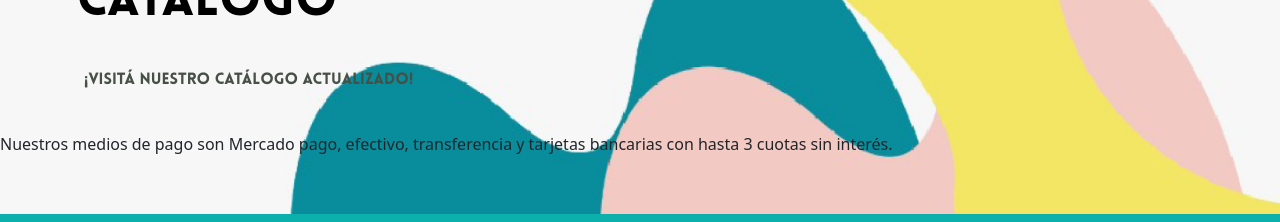
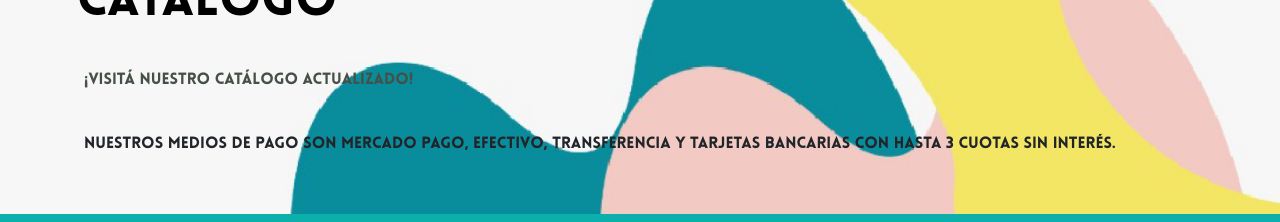
Before and after one commit to sist3rs/sist3rs, a React (Vite) app: page / in a window 1280 px wide. Shown: the part 860-1082 px from the top of the page. Built offline with nearby package versions, Linux system fonts and the light colour scheme.

Commit message:
Update Catalog.jsx

```diff
--- a/src/components/Catalog/Catalog.jsx
+++ b/src/components/Catalog/Catalog.jsx
@@ -152,7 +152,7 @@ const Catalog = () => {
        <p class="catalogo-link"><a href="https://photos.google.com/share/AF1QipODeyyXUrgw2Ymspo8rj46Ep11UMrkFgtYfMeN44ZWkd60L0x-_AqGUGTGn0-UWfA?key=NHNpdzRNZEI2OGtmY2RoVzFZODZtWU1JLS1rS3Rn" target="_blank">¡Visitá nuestro catálogo actualizado!</a>
        </p>
       <br />
-      <p>
+      <p class="catalogo-link">
       Nuestros medios de pago son Mercado pago, efectivo, transferencia y tarjetas bancarias con hasta 3 cuotas sin interés.
       </p>
       </div>
```
